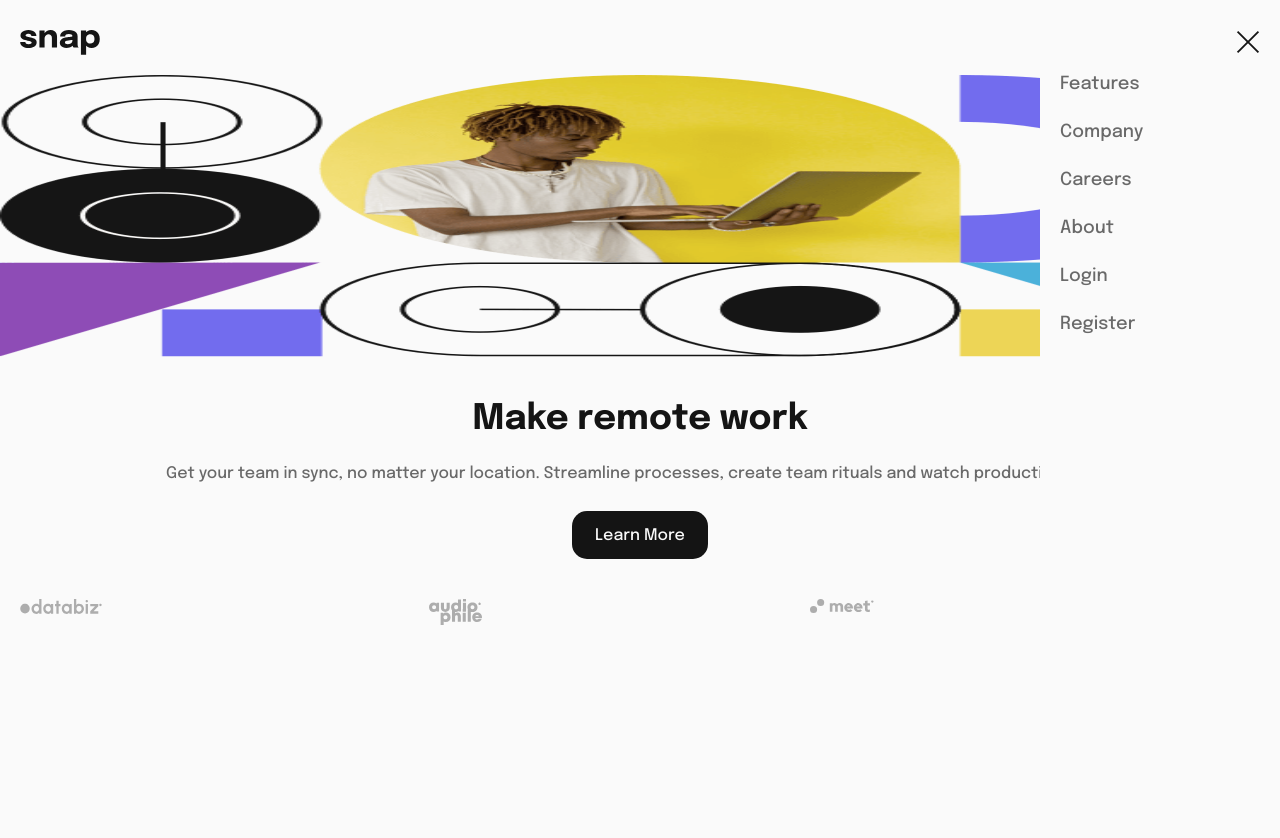
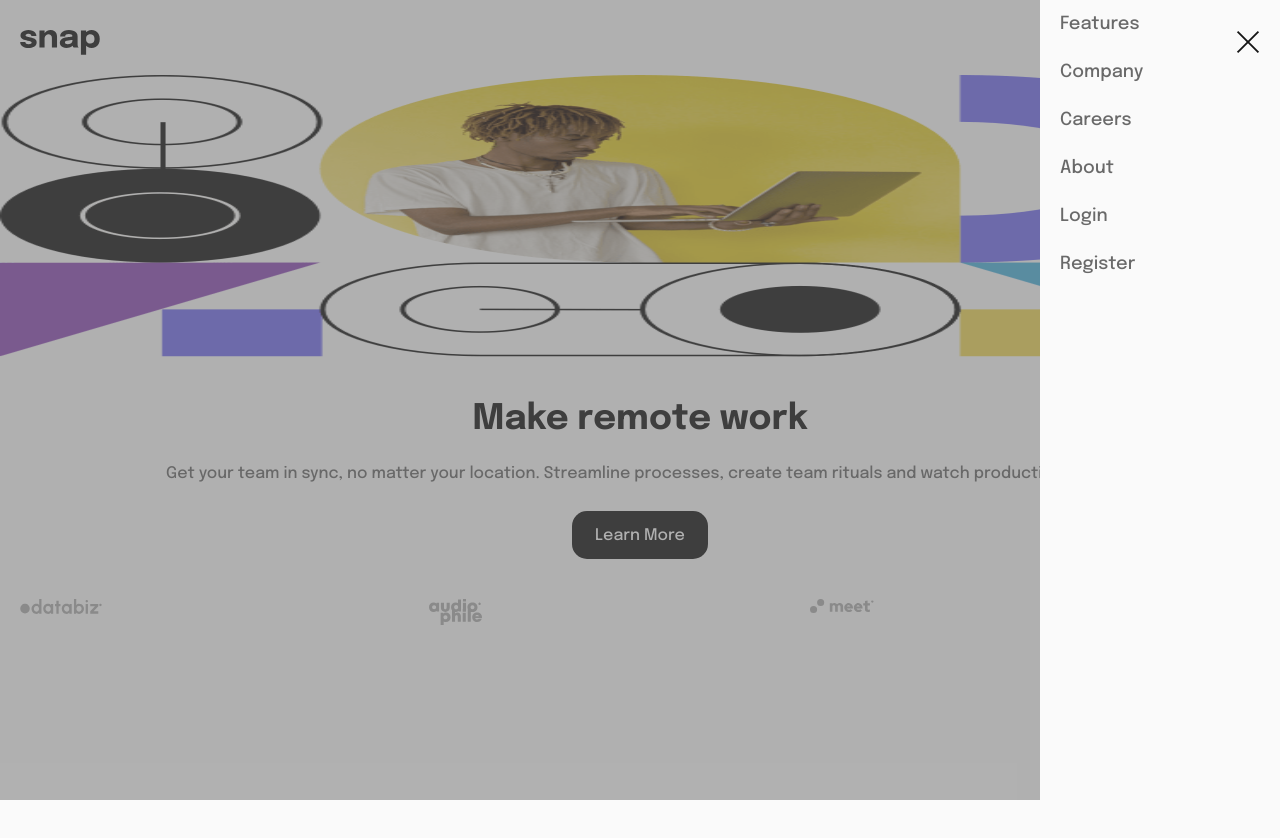
Before and after one commit to SlothSan/frontend-mentor-intro-section, a plain HTML site: page index.html in a window 1280 px wide. Both pictures are taken after a click on the picture 1244 px from the left and 39 px from the top of the page. After the commit the page ends 800 px from the top, so only its background shows below. Drawn offline with nearby package versions, Linux system fonts and the light colour scheme; files that its build step writes are made by us from their sources.

Commit message:
Added overlay on menu click

```diff
--- a/app.js
+++ b/app.js
@@ -1,8 +1,10 @@
 const navBarOpen = document.getElementById('nav-bar-menu-open');
 const navBarClose = document.getElementById('nav-bar-menu-close');
 const navBarContainer = document.getElementById('nav-bar-container');
+const overlay = document.getElementById('overlay');
 
 const handleMenu = () => {
+    overlay.classList.toggle('hidden');
     navBarOpen.classList.toggle('hidden');
     navBarClose.classList.toggle('hidden');
     navBarContainer.classList.toggle('hidden');
--- a/index.html
+++ b/index.html
@@ -12,6 +12,8 @@
 </head>
 <body>
 <main>
+    <div id="overlay" class="overlay hidden">
+    </div>
     <nav class="nav-bar">
         <img class="nav-bar-logo" src="images/logo.svg" alt="company logo"/>
         <img id="nav-bar-menu-open" class="nav-bar-menu-open" src="images/icon-menu.svg" alt="open menu image"/>
--- a/styles.scss
+++ b/styles.scss
@@ -1,5 +1,6 @@
 $almost-black: hsl(0, 0%, 8%);
 $medium-gray: hsl(0, 0%, 41%);
+$background-gray: hsla(0, 0%, 41%, 0.5);
 $almost-white: hsl(0, 0%, 98%);
 
 * {
@@ -22,6 +23,16 @@ body {
       display: none !important;
     }
 
+    .overlay {
+      position: absolute;
+      width: 100%;
+      height: 100%;
+      background-color: $background-gray;
+      top: 0;
+      left: 0;
+      z-index: 1;
+    }
+
     .nav-bar {
       display: flex;
       justify-content: space-between;
@@ -35,16 +46,19 @@ body {
       .nav-bar-menu-open {
         height: 18px;
         width: 32px;
+        z-index: 3;
       }
 
       .nav-bar-menu-close {
         height: 24px;
         width: 24px;
+        z-index: 3;
       }
 
       .nav-bar-container {
+        z-index: 2;
         position: absolute;
-        top: 60px;
+        top: 0;
         right: 0;
         display: flex;
         flex-direction: column;
```
